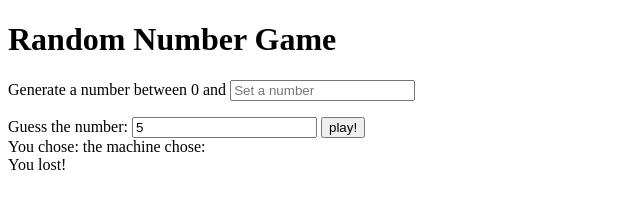
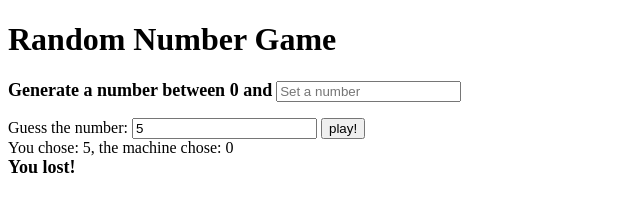
Before and after one commit to leedo97y/RandomNumberGame, a website built with Parcel: page index.html in a window 1280 px wide. Both pictures are taken after typing "5" into the empty fields and a click on the button "play!". Shown: the whole page, without its empty margins (0-640 px from the left). Built offline with nearby package versions, Linux system fonts and the light colour scheme.

Commit message:
randomValue 추가, 리스너 불필요 삭제, classList 활용, css 추가

```diff
--- a/index.html
+++ b/index.html
@@ -18,10 +18,11 @@
       <input type="number" />
       <button>play!</button>
     </form>
-    <div class="show">
-      <div>You chose:<span></span> the machine chose:<span></span></div>
-      <span class="hidden">You lost!</span>
+    <div id="result-text">
+      <div id="value-text"></div>
     </div>
+    <div id="lost"></div>
+    <div id="won"></div>
 
     <script src="src/index.js"></script>
   </body>
--- a/src/index.js
+++ b/src/index.js
@@ -3,23 +3,34 @@ const inputSetNumber = document.querySelector("#set-number input");
 const guessForm = document.querySelector("#guess-number");
 const guessInput = document.querySelector("#guess-number input");
 
-function handleSetNumber(event) {
-  //event.preventDefault();
-  const value = event.target.value;
-  console.log(value);
-}
+const resultText = document.querySelector("#result-text");
+const valueText = document.querySelector("#value-text");
+const lost = document.querySelector("#lost");
+const won = document.querySelector("#won");
 
 function handlePlayButton(event) {
   event.preventDefault();
-  const guessValue = guessInput.value;
-  console.log(guessValue);
+  resultText.classList.add("hidden");
+  lost.classList.add("lost-won");
+  won.classList.add("lost-won");
 
-  if (guessValue === inputSetNumber.value) {
-    console.log("You won!");
-  } else if (guessValue !== inputSetNumber.value) {
-    console.log("you lost!");
+  const guessValue = parseInt(guessInput.value);
+
+  const settedValue = inputSetNumber.value;
+  const randomValue = Math.ceil(Math.random() * settedValue);
+
+  valueText.innerText = `You chose: ${guessValue}, the machine chose: ${randomValue}`;
+
+  if (guessValue === randomValue) {
+    resultText.classList.remove("hidden");
+    won.classList.remove("lost-won");
+    won.innerText = "You won!";
+  } else if (guessValue !== randomValue) {
+    resultText.classList.remove("hidden");
+    won.classList.add("lost-won");
+    lost.classList.remove("lost-won");
+    lost.innerText = "You lost!";
   }
 }
 
-inputSetNumber.addEventListener("blur", handleSetNumber);
 guessForm.addEventListener("submit", handlePlayButton);
--- a/style.css
+++ b/style.css
@@ -0,0 +1,22 @@
+.hidden {
+  display: none;
+}
+
+.lost-won {
+  display: none;
+}
+
+#set-number span {
+  font-weight: 700;
+  font-size: large;
+}
+
+#lost {
+  font-weight: 700;
+  font-size: large;
+}
+
+#won {
+  font-weight: 700;
+  font-size: large;
+}
```
